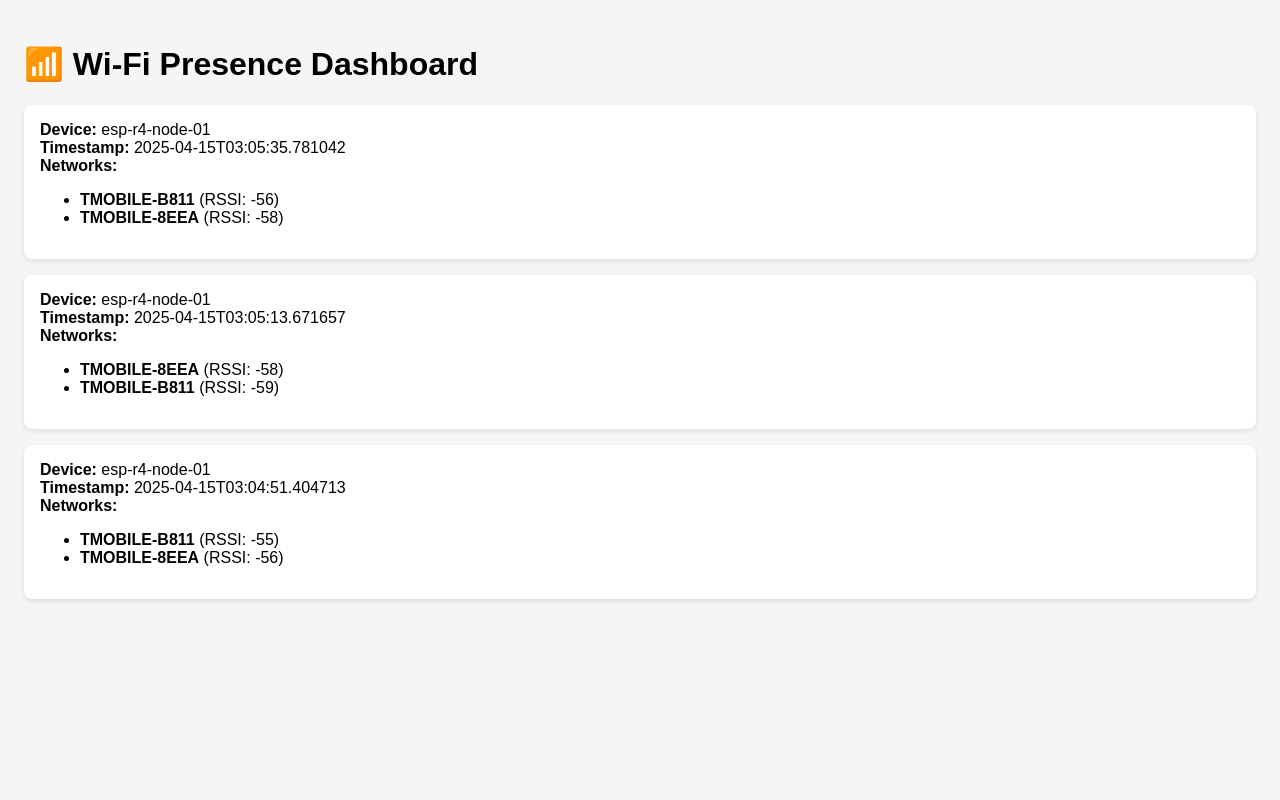
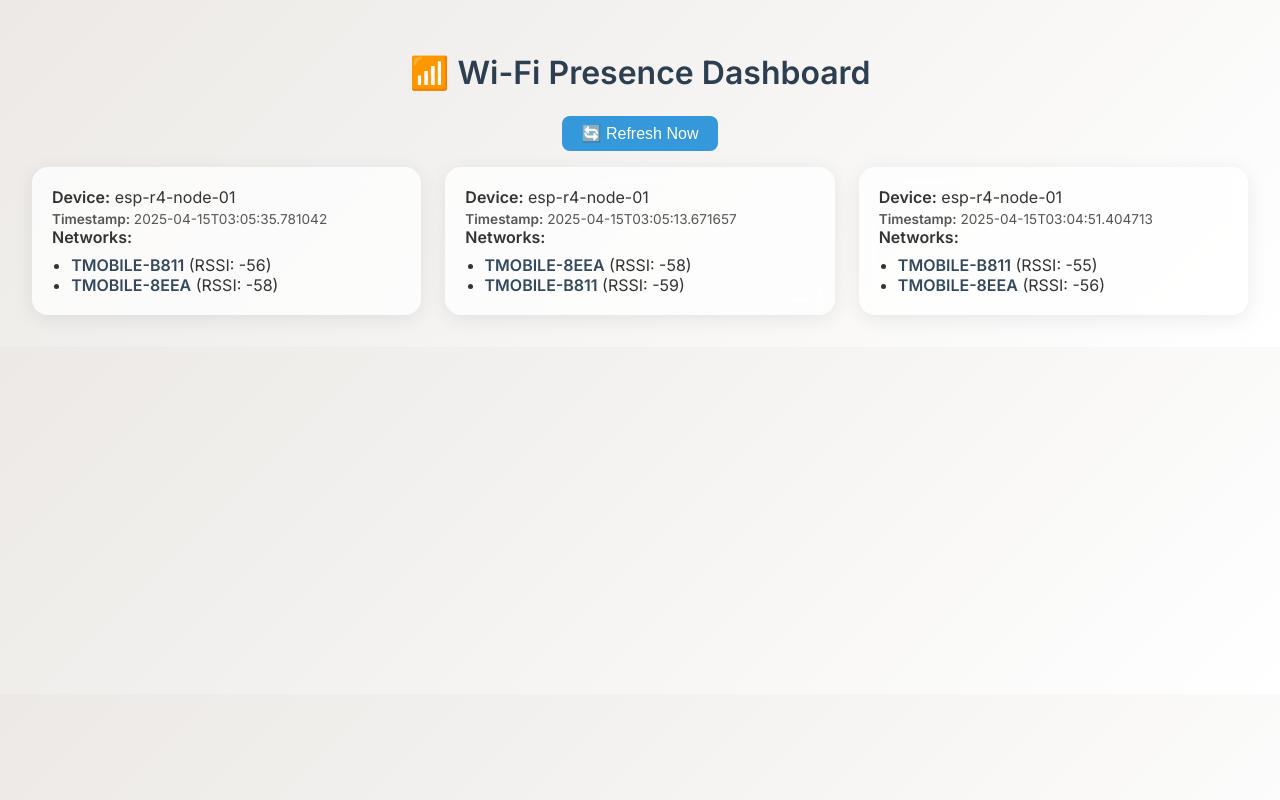
Before and after one commit to ggraci11/wifi-presence-detector, a Flask app: page / in a window 1280 px wide. Run offline with Flask 3, Linux system fonts and the light colour scheme.

Commit message:
Updated Server's Dashboard for a modern cleaner look, added a refresh button to send GET Request

```diff
--- a/My_Server/server.py
+++ b/My_Server/server.py
@@ -34,7 +34,7 @@ def upload():
         return jsonify({"status": "error", "message": "Invalid data"}), 400
 
     # Add server-side timestamp
-    data['server_received'] = datetime.now(timezone.utc).strftime('%Y-%m-%d %H:%M:%S UTC')
+    data['server_received'] = datetime.now(timezone.utc).strftime('%Y-%m-%d %H:%M:%S')
 
     # Append to file
     with open(DATA_FILE, 'r+') as f:
--- a/My_Server/templates/dashboard.html
+++ b/My_Server/templates/dashboard.html
@@ -1,20 +1,98 @@
 <!DOCTYPE html>
-<html>
+<html lang="en">
 <head>
+    <meta charset="UTF-8">
     <title>Wi-Fi Presence Dashboard</title>
+    <meta name="viewport" content="width=device-width, initial-scale=1">
+
+    <!-- Google Fonts -->
+    <link href="https://fonts.googleapis.com/css2?family=Inter:wght@400;600&display=swap" rel="stylesheet">
+
     <style>
-        body { font-family: sans-serif; background: #f5f5f5; padding: 1em; }
-        .card { background: white; border-radius: 8px; padding: 1em; margin-bottom: 1em; box-shadow: 0 2px 5px rgba(0,0,0,0.1); }
-        .ssid { font-weight: bold; }
+        body {
+            margin: 0;
+            padding: 2rem;
+            font-family: 'Inter', sans-serif;
+            background: linear-gradient(135deg, #ece9e6, #ffffff);
+            color: #333;
+        }
+
+        h1 {
+            font-size: 2rem;
+            margin-bottom: 1.5rem;
+            text-align: center;
+            color: #2c3e50;
+        }
+
+        .container {
+            display: grid;
+            grid-template-columns: repeat(auto-fill, minmax(320px, 1fr));
+            gap: 1.5rem;
+        }
+
+        .card {
+            background: rgba(255, 255, 255, 0.75);
+            backdrop-filter: blur(10px);
+            border-radius: 16px;
+            box-shadow: 0 4px 20px rgba(0, 0, 0, 0.08);
+            padding: 1.25rem;
+            transition: transform 0.2s;
+        }
+
+        .card:hover {
+            transform: translateY(-4px);
+        }
+
+        .ssid {
+            font-weight: 600;
+            color: #34495e;
+        }
+
+        ul {
+            padding-left: 1.2rem;
+            margin: 0.5rem 0 0 0;
+        }
+
+        .timestamp {
+            font-size: 0.85rem;
+            color: #555;
+            margin-top: 0.25rem;
+        }
+
+        button {
+            display: block;
+            margin: 1rem auto;
+            padding: 0.5rem 1.2rem;
+            font-size: 1rem;
+            background-color: #3498db;
+            color: white;
+            border: none;
+            border-radius: 8px;
+            cursor: pointer;
+            transition: background-color 0.2s ease;
+        }
+
+        button:hover {
+            background-color: #2980b9;
+        }
+
+        @media (max-width: 500px) {
+            body {
+                padding: 1rem;
+            }
+        }
     </style>
-    <meta http-equiv="refresh" content="25">
 </head>
 <body>
     <h1>📶 Wi-Fi Presence Dashboard</h1>
+
+    <button onclick="location.reload()">🔄 Refresh Now</button>
+
+    <div class="container">
         {% for entry in entries %}
         <div class="card">
             <div><strong>Device:</strong> {{ entry.device_id }}</div>
-        <div><strong>Timestamp:</strong> {{ entry.server_received }}</div>
+            <div class="timestamp"><strong>Timestamp:</strong> {{ entry.server_received }}</div>
             <div><strong>Networks:</strong></div>
             <ul>
                 {% for net in entry.networks %}
@@ -23,5 +101,6 @@
             </ul>
         </div>
         {% endfor %}
+    </div>
 </body>
 </html>
```
Lines whose indentation alone changed are shown as unchanged.
